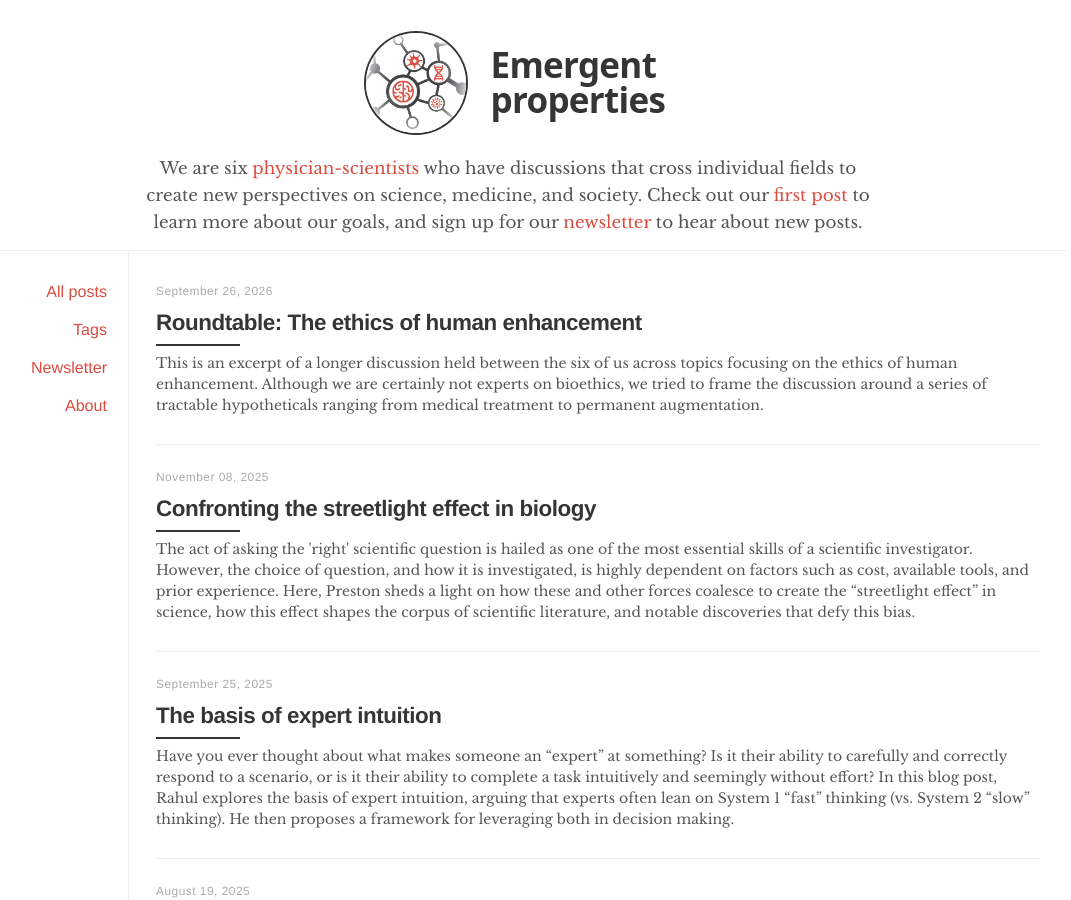
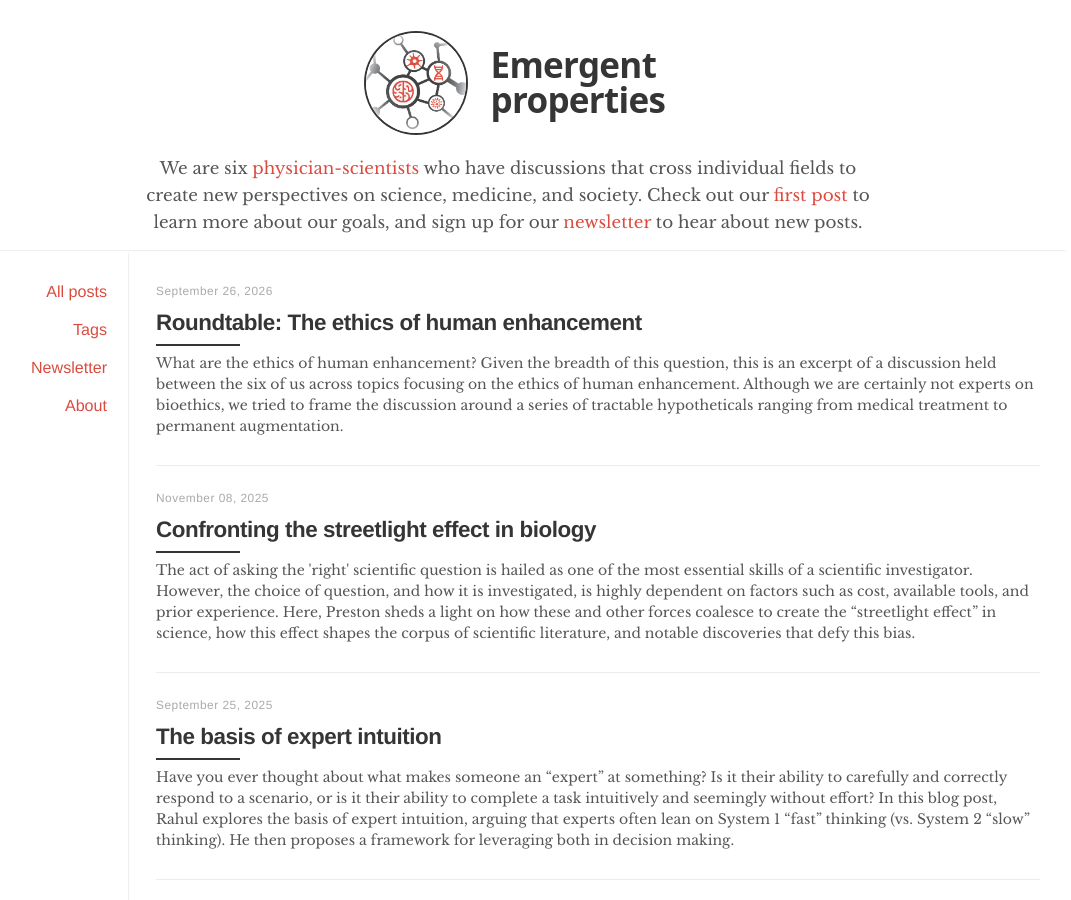
Before and after one commit to emergentpropertiesblog/emergentpropertiesblog.github.io, a Jekyll site: the page built from index.html, in a window 1280 px wide and 900 px high. Shown: the whole window, without its empty margins (52-1123 px from the left). Built offline with Jekyll 4.4.1, drawn with Linux system fonts in a browser that asks for light colours; the list of posts is cut into pages by our own code; part of the change alters nothing that is shown.

Commit message:
Updating post for email

```diff
--- a/_posts/2026-09-26-human-enhancement.md
+++ b/_posts/2026-09-26-human-enhancement.md
@@ -6,7 +6,8 @@ date: 2026-09-26
 tags: [roundtable, human enhancement, ethics]
 summary_author: Daniel Rubin
 discussion_leader: Daniel Rubin
-description: "This is an excerpt of a longer discussion held between the six of us across topics focusing on the ethics of human enhancement. Although we are certainly not experts on bioethics, we tried to frame the discussion around a series of tractable hypotheticals ranging from medical treatment to permanent augmentation."
+description: "What are the ethics of human enhancement? Given the breadth of this question, this is an excerpt of a discussion held between the six of us across topics focusing on the ethics of human enhancement. Although we are certainly not experts on bioethics, we tried to frame the discussion around a series of tractable hypotheticals ranging from medical treatment to permanent augmentation."
+description_email: "What are the ethics of human enhancement? Given the breadth of this question, this is an excerpt of a discussion held between the six of us across topics related to ethics of human enhancement. The goal of this post was to mirror the chat discussions on the old 538 (unfortunately now defunct) “Slack chats,” where they would have informal discussions around specific topics, usually political. Although we are certainly not experts on bioethics, we tried to frame the discussion around a series of tractable hypotheticals rannging from routine medical treatment to permanent augmentation."
 topline: "A discussion focused on the ethics of varying degrees of human enhancement"
 ---
 
```
